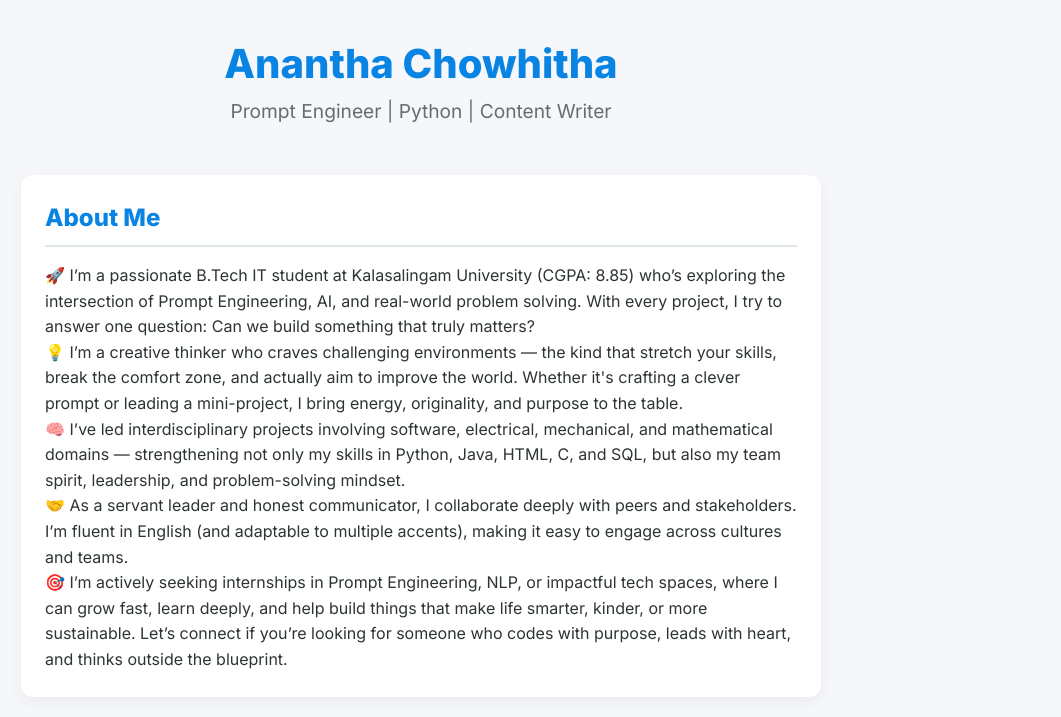
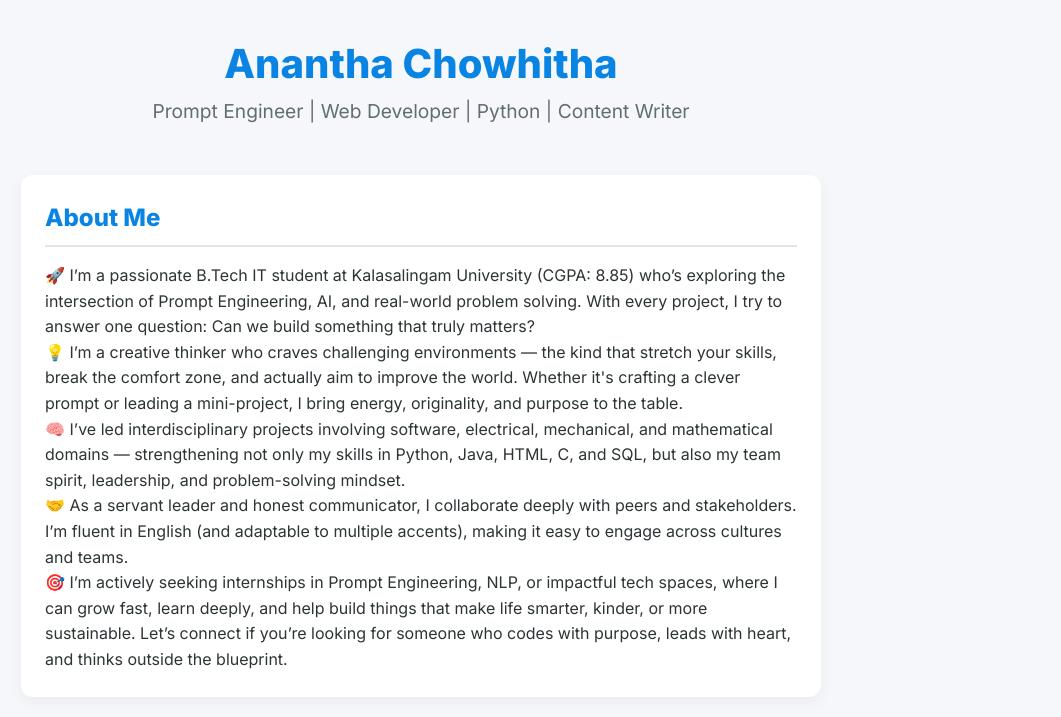
Before and after one commit to CHOWHITHA-ANANTHA/portfolio, a plain HTML site: page index.html in a window 1280 px wide. Shown: the top 717 px of the page, without its empty margins (219-1280 px from the left). Drawn offline with Linux system fonts and the light colour scheme.

Commit message:
Update index.html

```diff
--- a/index.html
+++ b/index.html
@@ -141,7 +141,7 @@
 <body>
   <header>
     <h1>Anantha Chowhitha</h1>
-    <p class="subtitle">Prompt Engineer | Python | Content Writer</p>
+    <p class="subtitle">Prompt Engineer | Web Developer | Python | Content Writer</p>
   </header>
 
   <section id="about">
```
